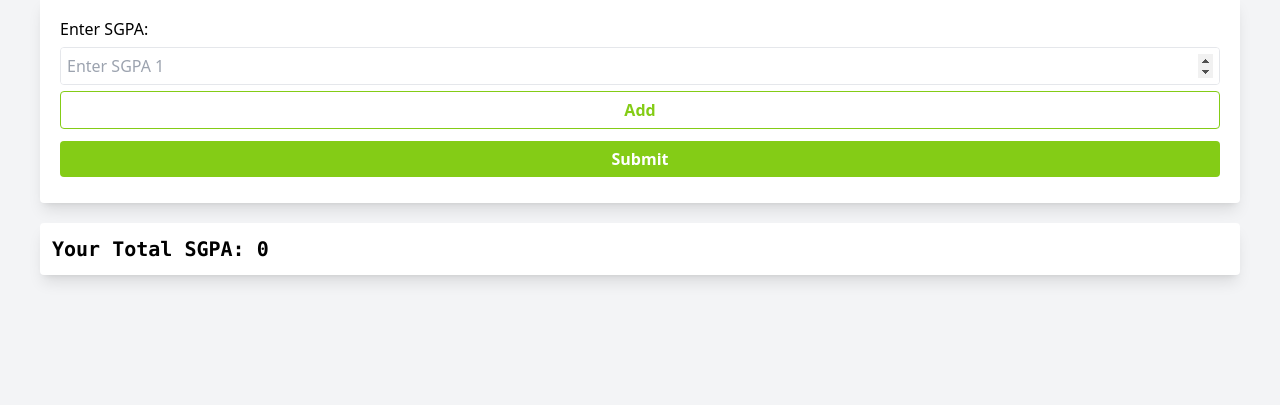
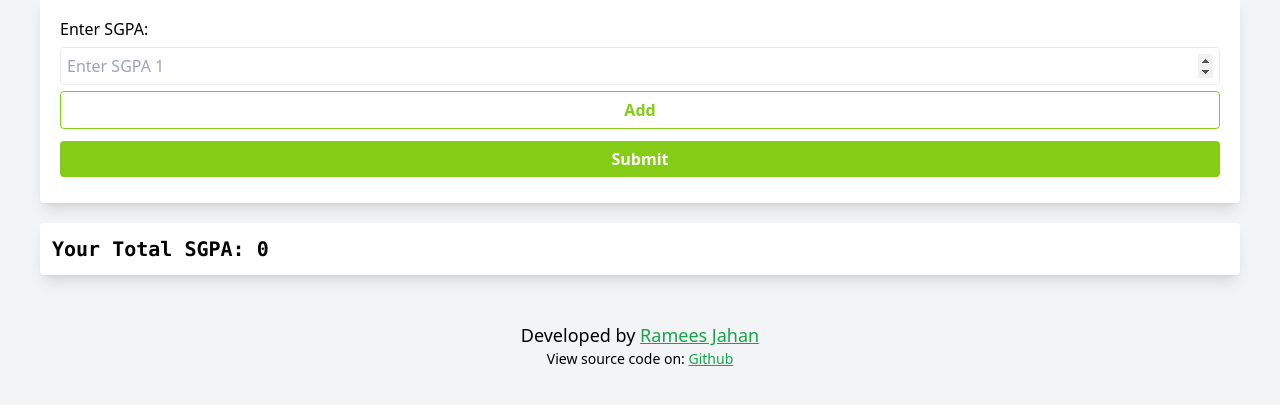
Before and after one commit to RameesJahan/Total-SGPA, a plain HTML site: page index.html in a window 1280 px wide. Shown: the part 143-548 px from the top of the page. Drawn offline with nearby package versions, Linux system fonts and the light colour scheme.

Commit message:
Created Footer

```diff
--- a/index.html
+++ b/index.html
@@ -34,5 +34,9 @@
   <div class="container-sm mx-auto rounded shadow-lg bg-white mt-5 p-3">
     <h2 class="text-xl font-mono font-bold">Your Total SGPA: <span id="sgpa">0</span></h2>
   </div>
+  <div class="container flex flex-col justify-center items-center p-1.5 mt-10">
+    <span class="text-lg font-medium">Developed by <a class="text-green-600 underline" href="http://rameesjahan.github.io">Ramees Jahan</a></span>
+    <span class="text-sm">View source code on: <a class="text-green-600 underline" href="https://github.com/RameesJahan/Total-SGPA">Github</a></span>
+  </div>
 </body>
 </html>
```
